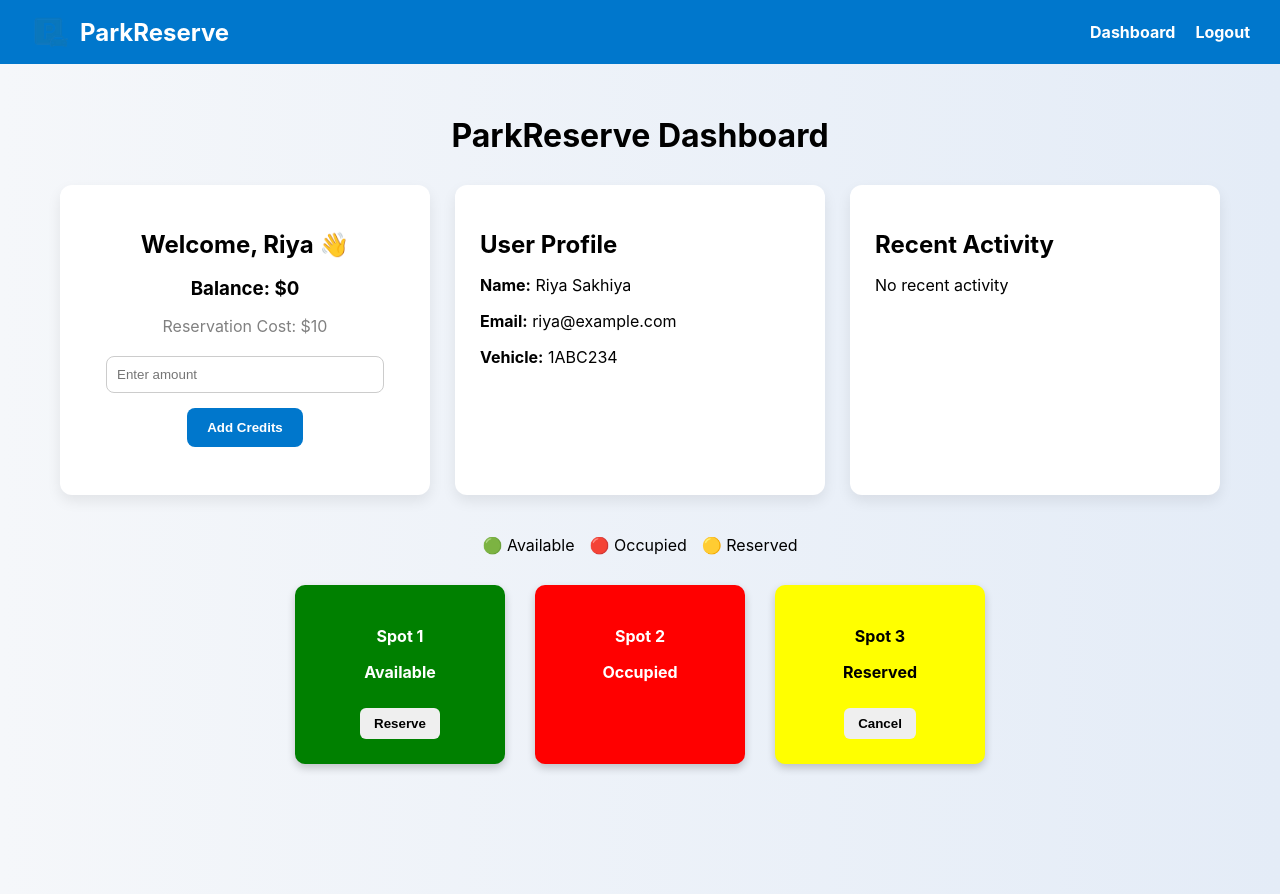
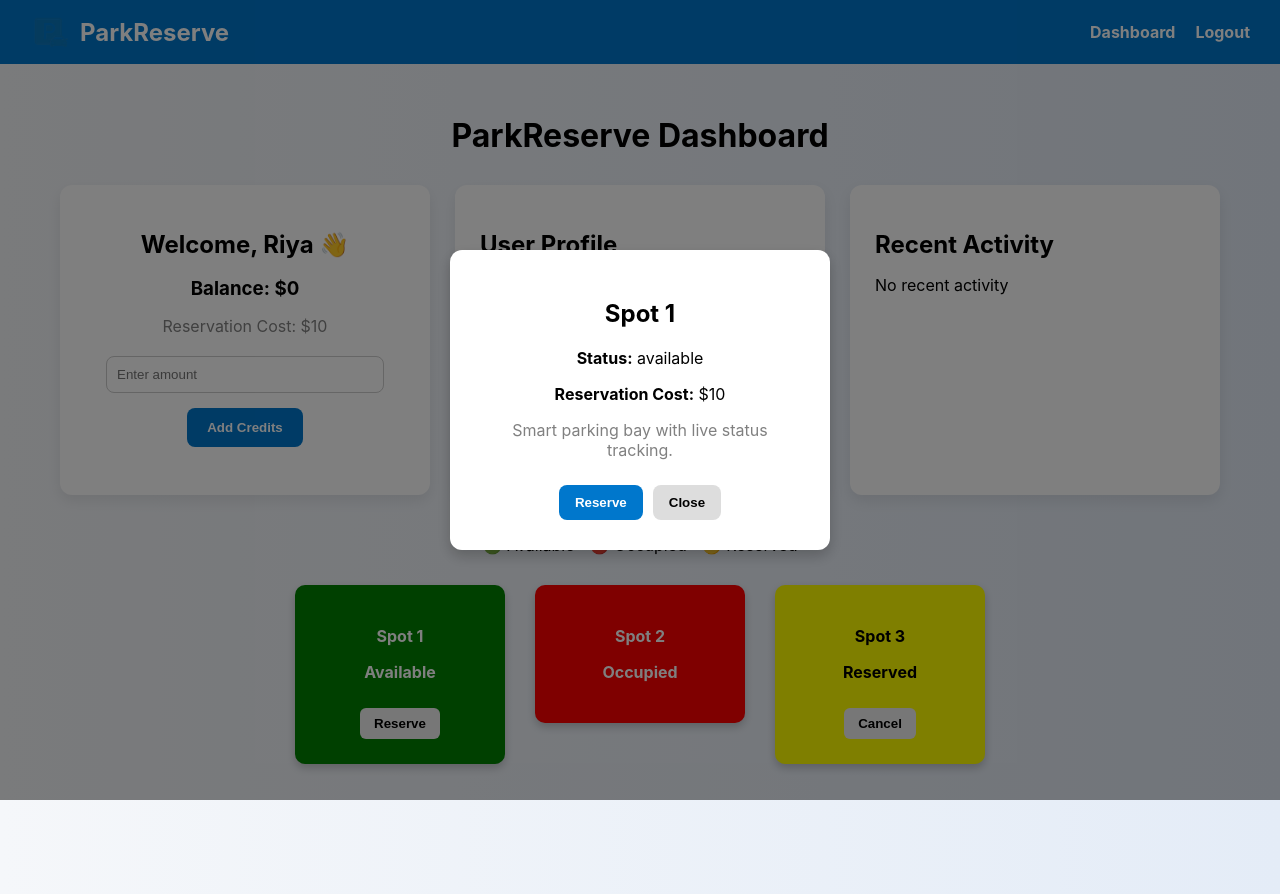
Before and after one commit to kyleczhang/cits5506-iot-parkreserve-group29, a React (Create React App) app in the folder frontend/: page /dashboard in a window 1280 px wide. Both pictures are taken after a click on the button "Reserve". Built offline with nearby package versions, Linux system fonts and the light colour scheme.

Commit message:
Add interactive parking spot modal and detailed spot view

```diff
--- a/frontend/src/components/ParkingGrid.js
+++ b/frontend/src/components/ParkingGrid.js
@@ -1,4 +1,5 @@
 import SpotCard from "./SpotCard";
+import SpotModal from "./SpotModal";
 import { useState } from "react";
 
 function ParkingGrid({
@@ -9,6 +10,10 @@ function ParkingGrid({
 
   const reservationCost = 10;
 
+  // Selected spot for modal
+  const [selectedSpot, setSelectedSpot] = useState(null);
+
+  // Parking spots
   const [spots, setSpots] = useState([
     { id: 1, status: "available" },
     { id: 2, status: "occupied" },
@@ -34,6 +39,11 @@ function ParkingGrid({
 
     setSpots(updatedSpots);
 
+    // Update selected modal spot
+    setSelectedSpot(
+      updatedSpots.find((spot) => spot.id === id)
+    );
+
     // Deduct balance
     setBalance(balance - reservationCost);
 
@@ -58,6 +68,11 @@ function ParkingGrid({
 
     setSpots(updatedSpots);
 
+    // Update selected modal spot
+    setSelectedSpot(
+      updatedSpots.find((spot) => spot.id === id)
+    );
+
     // Refund balance
     setBalance(balance + reservationCost);
 
@@ -69,6 +84,7 @@ function ParkingGrid({
   };
 
   return (
+    <>
       <div
         style={{
           display: "flex",
@@ -80,16 +96,30 @@ function ParkingGrid({
       >
 
         {spots.map((spot) => (
+          <div
+            key={spot.id}
+            onClick={() => setSelectedSpot(spot)}
+            style={{ cursor: "pointer" }}
+          >
             <SpotCard
-          key={spot.id}
               id={spot.id}
               status={spot.status}
               reserveSpot={reserveSpot}
               cancelReservation={cancelReservation}
             />
+          </div>
         ))}
 
       </div>
+
+      {/* Spot Modal */}
+      <SpotModal
+        spot={selectedSpot}
+        onClose={() => setSelectedSpot(null)}
+        reserveSpot={reserveSpot}
+        cancelReservation={cancelReservation}
+      />
+    </>
   );
 }
 
--- /dev/null
+++ b/frontend/src/components/SpotModal.js
@@ -0,0 +1,111 @@
+function SpotModal({
+  spot,
+  onClose,
+  reserveSpot,
+  cancelReservation
+}) {
+
+  if (!spot) return null;
+
+  return (
+    <div
+      style={{
+        position: "fixed",
+        top: 0,
+        left: 0,
+        width: "100%",
+        height: "100%",
+        backgroundColor: "rgba(0,0,0,0.5)",
+        display: "flex",
+        justifyContent: "center",
+        alignItems: "center",
+        zIndex: 1000
+      }}
+    >
+
+      <div
+        style={{
+          backgroundColor: "white",
+          padding: "30px",
+          borderRadius: "12px",
+          width: "320px",
+          textAlign: "center",
+          boxShadow: "0 6px 14px rgba(0,0,0,0.2)"
+        }}
+      >
+
+        <h2 style={{ marginBottom: "20px" }}>
+          Spot {spot.id}
+        </h2>
+
+        <p>
+          <strong>Status:</strong> {spot.status}
+        </p>
+
+        <p>
+          <strong>Reservation Cost:</strong> $10
+        </p>
+
+        <p style={{ marginBottom: "25px", color: "gray" }}>
+          Smart parking bay with live status tracking.
+        </p>
+
+        {/* Reserve Button */}
+        {spot.status === "available" && (
+          <button
+            onClick={() => reserveSpot(spot.id)}
+            style={{
+              marginRight: "10px",
+              padding: "10px 16px",
+              border: "none",
+              borderRadius: "8px",
+              cursor: "pointer",
+              backgroundColor: "#0077cc",
+              color: "white",
+              fontWeight: "bold"
+            }}
+          >
+            Reserve
+          </button>
+        )}
+
+        {/* Cancel Button */}
+        {spot.status === "reserved" && (
+          <button
+            onClick={() => cancelReservation(spot.id)}
+            style={{
+              marginRight: "10px",
+              padding: "10px 16px",
+              border: "none",
+              borderRadius: "8px",
+              cursor: "pointer",
+              backgroundColor: "#ffcc00",
+              fontWeight: "bold"
+            }}
+          >
+            Cancel
+          </button>
+        )}
+
+        {/* Close Button */}
+        <button
+          onClick={onClose}
+          style={{
+            padding: "10px 16px",
+            border: "none",
+            borderRadius: "8px",
+            cursor: "pointer",
+            backgroundColor: "#ddd",
+            fontWeight: "bold"
+          }}
+        >
+          Close
+        </button>
+
+      </div>
+
+    </div>
+  );
+}
+
+export default SpotModal;
```
Lines whose indentation alone changed are shown as unchanged.
